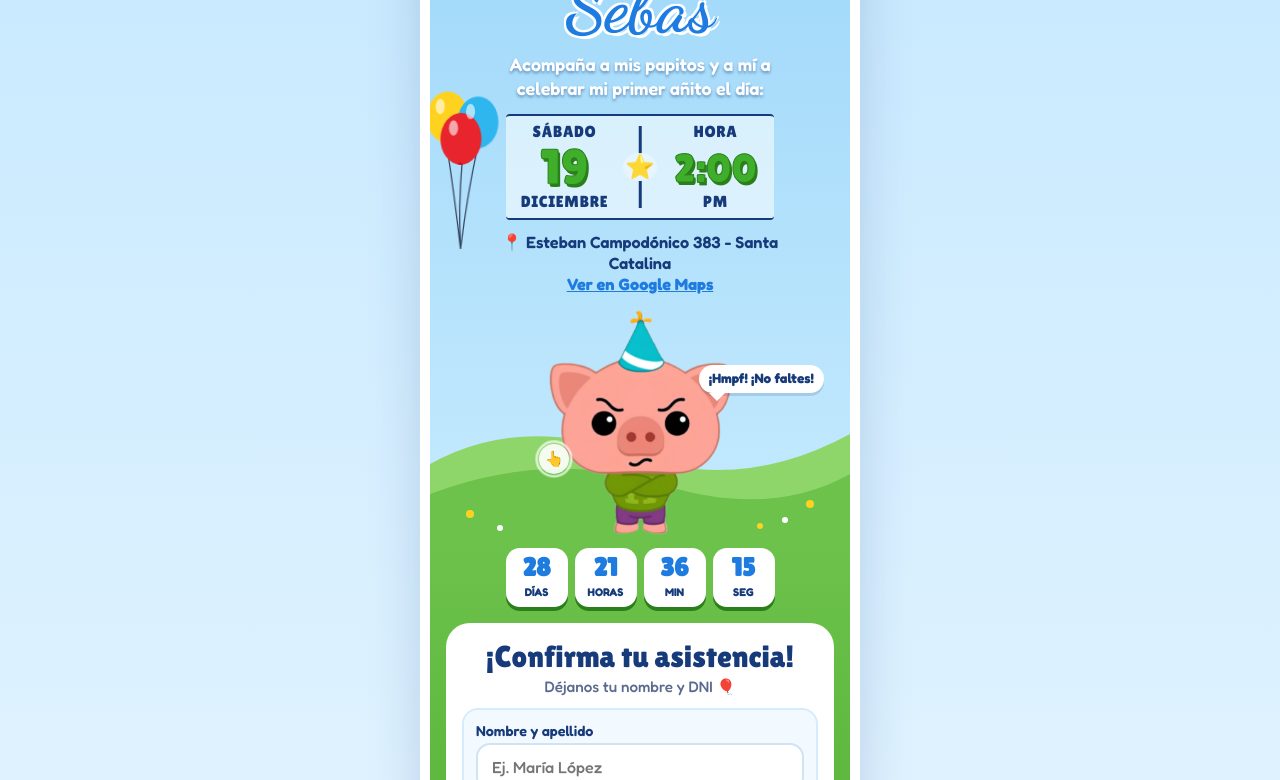
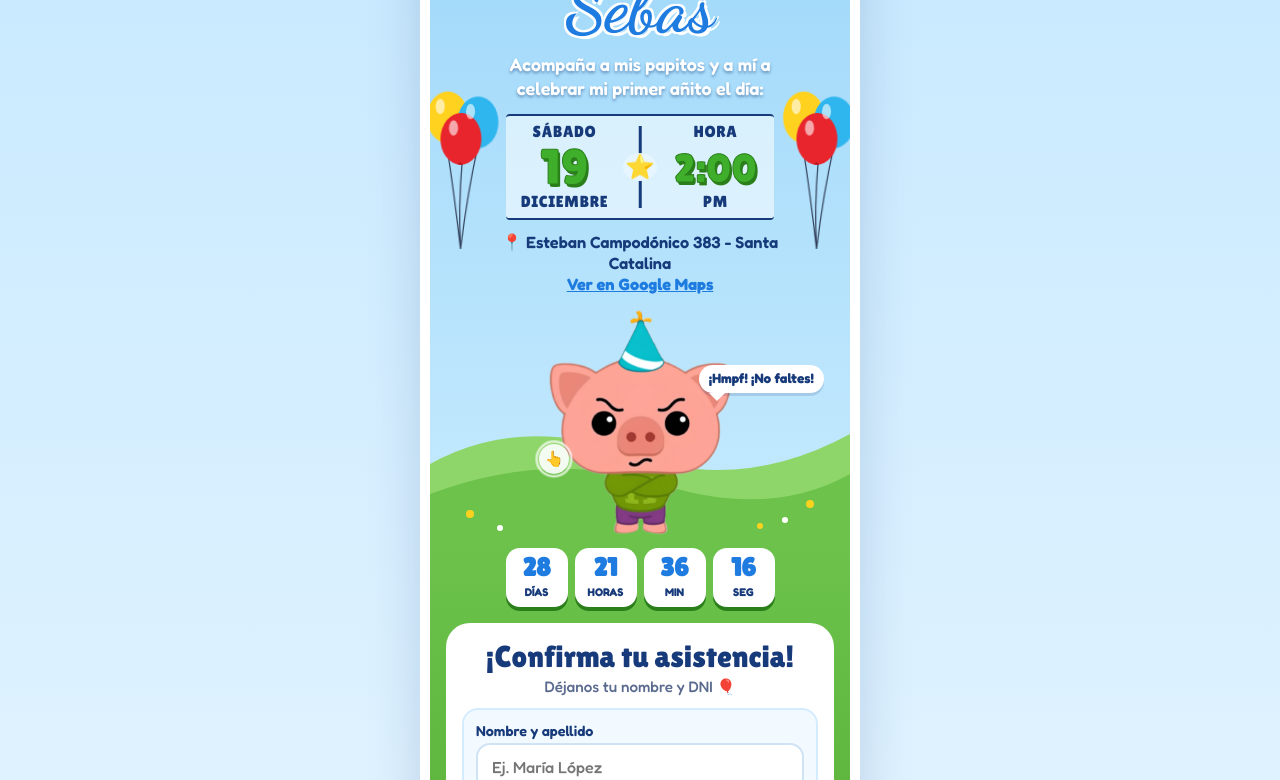
Before and after one commit to jalmeydaa/cumple-sebas, a plain HTML site: page index.html in a window 1280 px wide. Shown: the part 389-1169 px from the top of the page. Drawn offline with Linux system fonts and the light colour scheme.

Commit message:
Add files via upload

```diff
--- a/index.html
+++ b/index.html
@@ -166,6 +166,7 @@
   .gracias.ver{display:block}
   .firma{text-align:center;color:#fff;font-weight:700;margin-top:18px;text-shadow:0 1px 2px rgba(0,0,0,.25)}
 
+  .serpentinas{position:fixed;inset:0;width:100%;height:100%;z-index:10;pointer-events:none}
   .confeti{position:fixed;top:-12px;width:10px;height:14px;z-index:9;pointer-events:none;animation:caer linear forwards}
   @keyframes caer{to{transform:translateY(110vh) rotate(720deg)}}
 
@@ -261,7 +262,7 @@
   <!-- ===== FECHA Y HORA ===== -->
   <div class="fecha-zona">
     <svg class="globos izq" viewBox="0 0 100 230"><use href="#racimo"/></svg>
-    <svg class="globos der" viewBox="0 0 100 230" style="transform:scaleX(-1)"><use href="#racimo"/></svg>
+    <svg class="globos der" viewBox="0 0 100 230"><use href="#racimo"/></svg>
 
     <div class="fecha-hora">
       <div class="fh">
@@ -396,6 +397,68 @@ function tick() {
 }
 tick(); setInterval(tick, 1000);
 
+/* ---------- serpentinas: explotan desde las esquinas 1.5 s después de cargar ---------- */
+function serpentinas() {
+  if (matchMedia('(prefers-reduced-motion: reduce)').matches) return;
+  const cv = document.createElement('canvas');
+  cv.className = 'serpentinas';
+  document.body.appendChild(cv);
+  const ctx = cv.getContext('2d');
+  const dpr = Math.min(window.devicePixelRatio || 1, 2);
+  const W = innerWidth, H = innerHeight;
+  cv.width = W * dpr; cv.height = H * dpr; ctx.scale(dpr, dpr);
+
+  const G = 0.32, piezas = [];
+  const lanzar = (x, y, lado, esSerp) => {
+    const ang = (-90 - lado * (12 + Math.random() * 32)) * Math.PI / 180;   // hacia el centro y arriba
+    const v = Math.sqrt(2 * G * H * (0.55 + Math.random() * 0.4)) * (esSerp ? 1.25 : 1.15);
+    piezas.push({
+      x, y, vx: Math.cos(ang) * v, vy: Math.sin(ang) * v, serp: esSerp,
+      color: colores[Math.floor(Math.random() * colores.length)],
+      rastro: [], fase: Math.random() * 6, giro: Math.random() * 6, vgiro: (Math.random() - .5) * .4,
+      ancho: esSerp ? 2.5 + Math.random() * 1.5 : 6 + Math.random() * 4,
+    });
+  };
+  for (const lado of [-1, 1]) {            // -1 = esquina izquierda, 1 = derecha
+    const x0 = lado < 0 ? 0 : W;
+    for (let i = 0; i < 14; i++) lanzar(x0, H, lado, true);
+    for (let i = 0; i < 45; i++) lanzar(x0, H, lado, false);
+  }
+
+  let t = 0;
+  (function cuadro() {
+    t++;
+    ctx.clearRect(0, 0, W, H);
+    let vivas = 0;
+    for (const p of piezas) {
+      const roce = p.serp ? 0.975 : 0.965;
+      p.vx *= roce; p.vy = p.vy * roce + G * (p.serp ? 0.55 : 0.5);
+      p.x += p.vx + (p.vy > 0 ? Math.sin(t * .08 + p.fase) * .8 : 0);   // vaivén al caer
+      p.y += p.vy;
+      if (p.y < H + 60) vivas++;
+      if (p.serp) {
+        p.rastro.push([p.x, p.y]);
+        if (p.rastro.length > 22) p.rastro.shift();
+        ctx.beginPath();
+        p.rastro.forEach(([x, y], i) => {
+          const r = Math.sin(i * .9 + p.fase + t * .25) * 5;         // rizo de la cinta
+          i ? ctx.lineTo(x + r, y) : ctx.moveTo(x + r, y);
+        });
+        ctx.strokeStyle = p.color; ctx.lineWidth = p.ancho; ctx.lineCap = 'round'; ctx.lineJoin = 'round';
+        ctx.stroke();
+      } else {
+        p.giro += p.vgiro;
+        ctx.save(); ctx.translate(p.x, p.y); ctx.rotate(p.giro);
+        ctx.scale(1, Math.cos(t * .15 + p.fase));                       // efecto de papelito que voltea
+        ctx.fillStyle = p.color; ctx.fillRect(-p.ancho / 2, -p.ancho / 3, p.ancho, p.ancho / 1.5);
+        ctx.restore();
+      }
+    }
+    if (vivas && t < 420) requestAnimationFrame(cuadro); else cv.remove();
+  })();
+}
+window.addEventListener('load', () => setTimeout(serpentinas, 1500));
+
 /* ---------- invitados ---------- */
 const cont = $('#invitados');
 function nuevoInvitado() {
```
